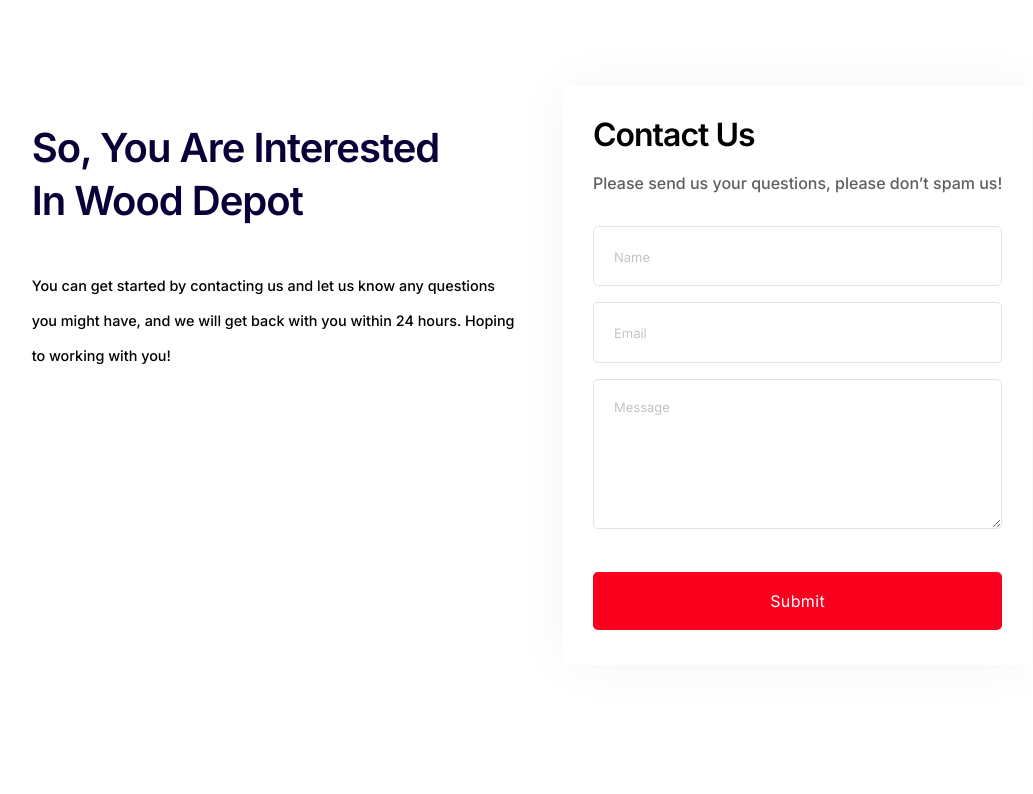
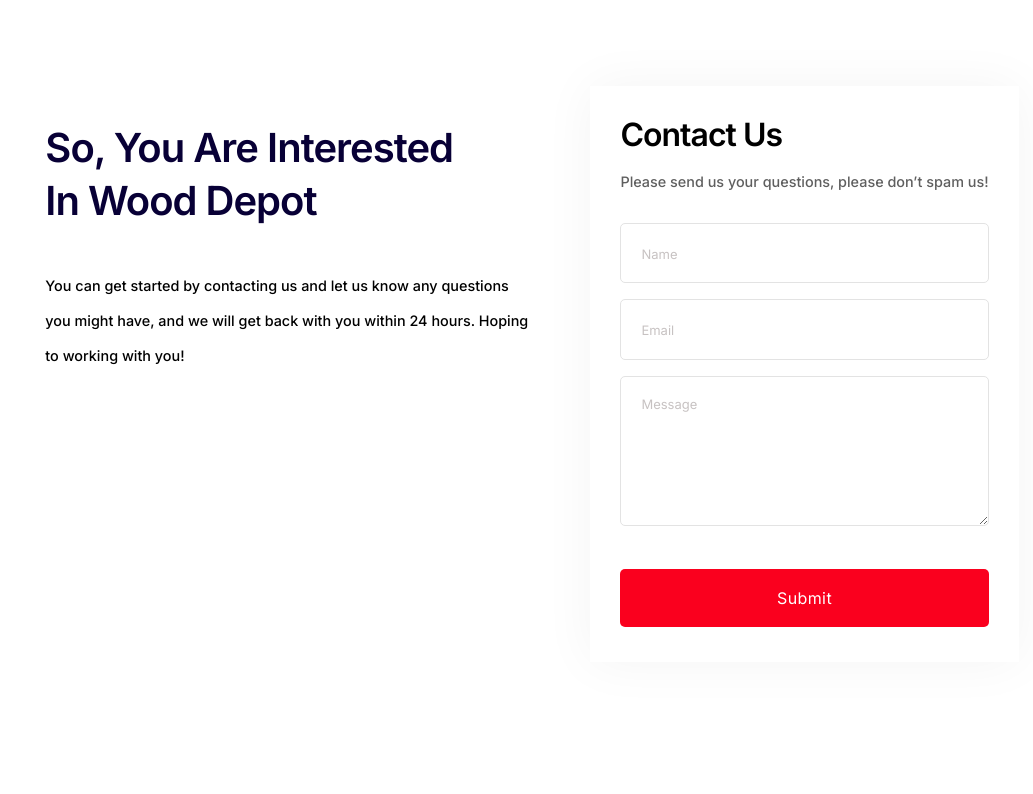
Before and after one commit to LeonChisum/Flooring-company---87-Lux, a Next.js app: page /contactus in a window 1280 px wide. Shown: the top 794 px of the page, without its empty margins (108-1141 px from the left). Built offline with nearby package versions, Linux system fonts and the light colour scheme.

Commit message:
added dynamic variables for font-size

```diff
--- a/styles/style.scss
+++ b/styles/style.scss
@@ -185,6 +185,7 @@
 		p {
 			font-style: normal;
 			font-weight: 500;
+			font-size: $lg_paragraph;
 			line-height: 184.69%;
 			/* or 42px */
 			color: #5f5f5f;
@@ -652,6 +653,7 @@
 	}
 	&__link {
 		font-weight: 500;
+		font-size: $lg_paragraph;
 		text-decoration: none;
 		letter-spacing: -0.025em;
 		color: #ffffff;
```
